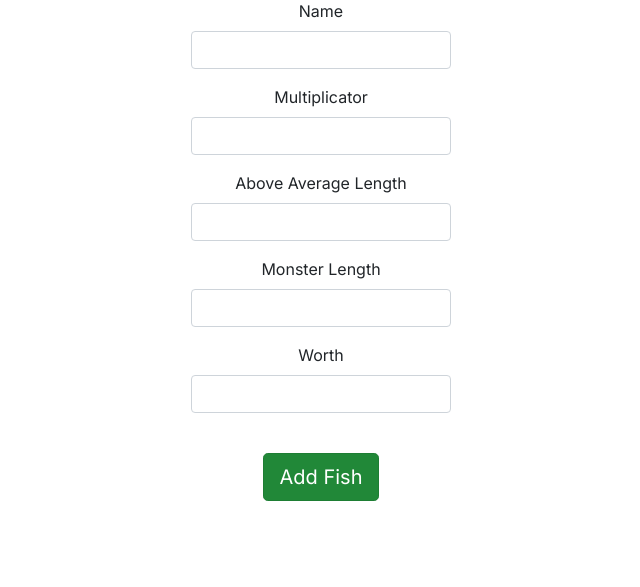
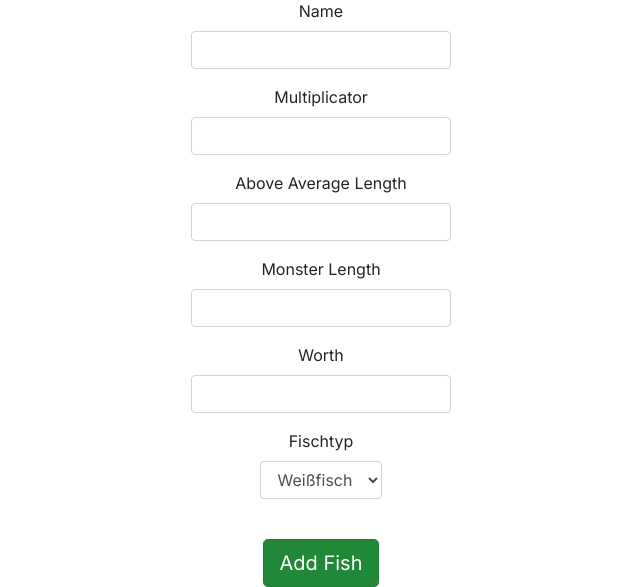
Before and after one commit to mabathke/ffc-app-v2, a Flask app: page /admin/add_fish in a window 1280 px wide. Shown: the part 477-1064 px from the top of the page, without its empty margins (319-959 px from the left). Before the commit the page ends 978 px from the top, so only its background shows below. Run offline with Flask 3, Linux system fonts and the light colour scheme; the visitor is signed in with stand-in values (Sample User, id 1); some libraries are stand-ins or nearby versions.

Commit message:
Added type to the fish model for further challenges

```diff
--- a/app/forms.py
+++ b/app/forms.py
@@ -46,6 +46,11 @@ class AddFishForm(FlaskForm):
     above_average = IntegerField('Above Average Length', validators=[DataRequired()])
     monster = IntegerField('Monster Length', validators=[DataRequired()])
     worth = FloatField('Worth', validators=[DataRequired()])
+    type = SelectField(
+        'Fischtyp',
+        choices=[('Weißfisch', 'Weißfisch'), ('Raubfisch', 'Raubfisch')],
+        validators=[DataRequired()]
+    )
     submit = SubmitField('Add Fish')
 
     def validate_name(self, name):
@@ -60,6 +65,7 @@ class AddFishForm(FlaskForm):
             self.monster.errors.append('Die Monster-Länge muss größer als die Above Average Länge sein.')
             return False
         return True
+
 
 class DeleteFishForm(FlaskForm):
     name = StringField('Fischname', validators=[DataRequired(), Length(min=2, max=50)])
@@ -80,7 +86,13 @@ class EditFishForm(FlaskForm):
     above_average = IntegerField('Above Average Length', validators=[DataRequired()])
     monster = IntegerField('Monster Length', validators=[DataRequired()])
     worth = FloatField('Worth', validators=[DataRequired()])
+    type = SelectField(
+        'Fischtyp',
+        choices=[('Weißfisch', 'Weißfisch'), ('Raubfisch', 'Raubfisch')],
+        validators=[DataRequired()]
+    )
     submit = SubmitField('Update Fish')
+
 
 class CreateChallengeForm(FlaskForm):
     # Optional fish selection. "0" means all fish.
--- a/app/models.py
+++ b/app/models.py
@@ -30,12 +30,14 @@ class Fish(db.Model):
     multiplicator = db.Column(db.Float, nullable=False, default=1.0)
     above_average = db.Column(db.Integer, nullable=False)
     monster = db.Column(db.Integer, nullable=False)
-    worth = db.Column(db.Float, nullable=False, default=25)  # New attribute for challenge points
+    worth = db.Column(db.Float, nullable=False, default=25)
+    type = db.Column(db.String(20), nullable=False, default="Weißfisch")  # New field for fish type
     catches = db.relationship('Catch', backref='fish', lazy=True)
 
     def __repr__(self):
         return (f"Fish('{self.name}', multiplicator={self.multiplicator}, "
-                f"above_average={self.above_average}, monster={self.monster}, worth={self.worth})")
+                f"above_average={self.above_average}, monster={self.monster}, "
+                f"worth={self.worth}, type={self.type})")
 
 
 class Catch(db.Model):
--- a/app/routes.py
+++ b/app/routes.py
@@ -143,15 +143,14 @@ def add_fish():
             multiplicator=form.multiplicator.data,
             above_average=form.above_average.data,
             monster=form.monster.data,
-            worth=form.worth.data,  # New field for challenge points
+            worth=form.worth.data,
+            type=form.type.data  # Include the fish type
         )
         db.session.add(fish)
         db.session.commit()
         flash(f'Fisch "{form.name.data}" wurde hinzugefügt.', 'success')
         return redirect(url_for('main.manage_fish'))
     return render_template('add_fish.html', title='Fisch hinzufügen', form=form)
-
-
 
 @main.route("/admin/delete_fish", methods=['GET', 'POST'])
 @login_required
@@ -230,7 +229,6 @@ def fangmeldung():
         else:
             points = 0  # Fallback (shouldn't be reached)
 
-
         # Log the catch with calculated points
         new_catch = Catch(
             length=length,
@@ -259,6 +257,7 @@ def edit_fish(fish_id):
         fish.above_average = form.above_average.data
         fish.monster = form.monster.data
         fish.worth = form.worth.data
+        fish.type = form.type.data  # Update the fish type
         db.session.commit()
         flash(f'Die Werte von "{fish.name}" wurden erfolgreich aktualisiert.', 'success')
         return redirect(url_for('main.manage_fish'))
@@ -268,6 +267,7 @@ def edit_fish(fish_id):
         form.above_average.data = fish.above_average
         form.monster.data = fish.monster
         form.worth.data = fish.worth
+        form.type.data = fish.type  # Pre-select the current fish type
 
     return render_template('edit_fish.html', title='Fisch bearbeiten', form=form, fish=fish)
 
--- a/app/templates/add_fish.html
+++ b/app/templates/add_fish.html
@@ -13,7 +13,6 @@
         class="img-fluid mb-3"
         style="max-width: 200px;"
       >
-
     </div>
     <!-- Form Section -->
     <div class="col-12 col-md-6 offset-md-3">
@@ -95,6 +94,21 @@
           {% endif %}
         </div>
 
+        <!-- Fish Type Field -->
+        <div class="mb-3">
+          {{ form.type.label(class="form-label text-center") }}
+          {% if form.type.errors %}
+            {{ form.type(class="form-control is-invalid text-center") }}
+            <div class="invalid-feedback">
+              {% for error in form.type.errors %}
+                <span>{{ error }}</span>
+              {% endfor %}
+            </div>
+          {% else %}
+            {{ form.type(class="form-control text-center") }}
+          {% endif %}
+        </div>
+
         <!-- Submit Button -->
         <div class="text-center mt-4">
           {{ form.submit(class="btn btn-primary btn-lg") }}
```
Also changed, not shown: app/templates/edit_fish.html (+9 -0 lines).
